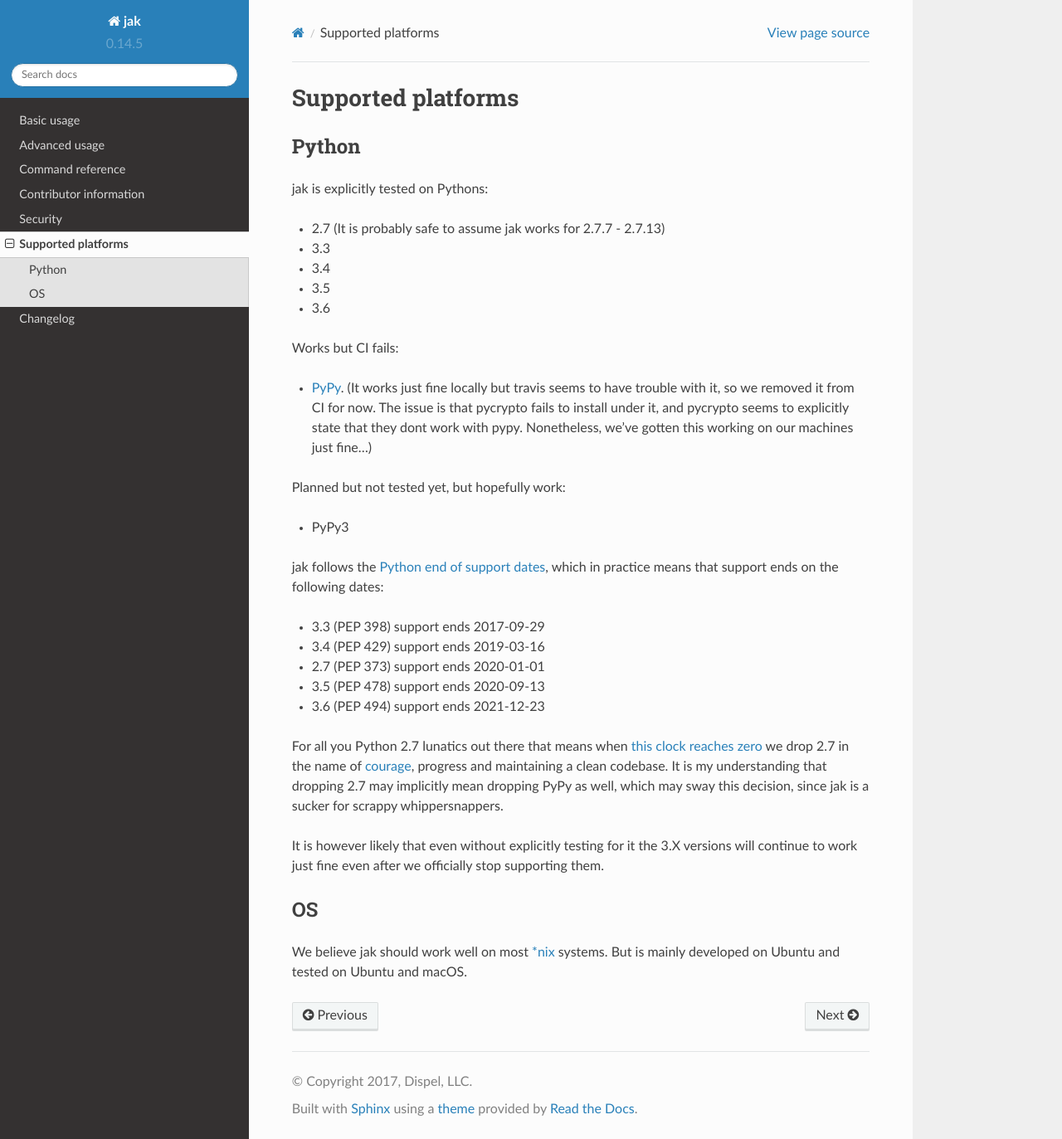
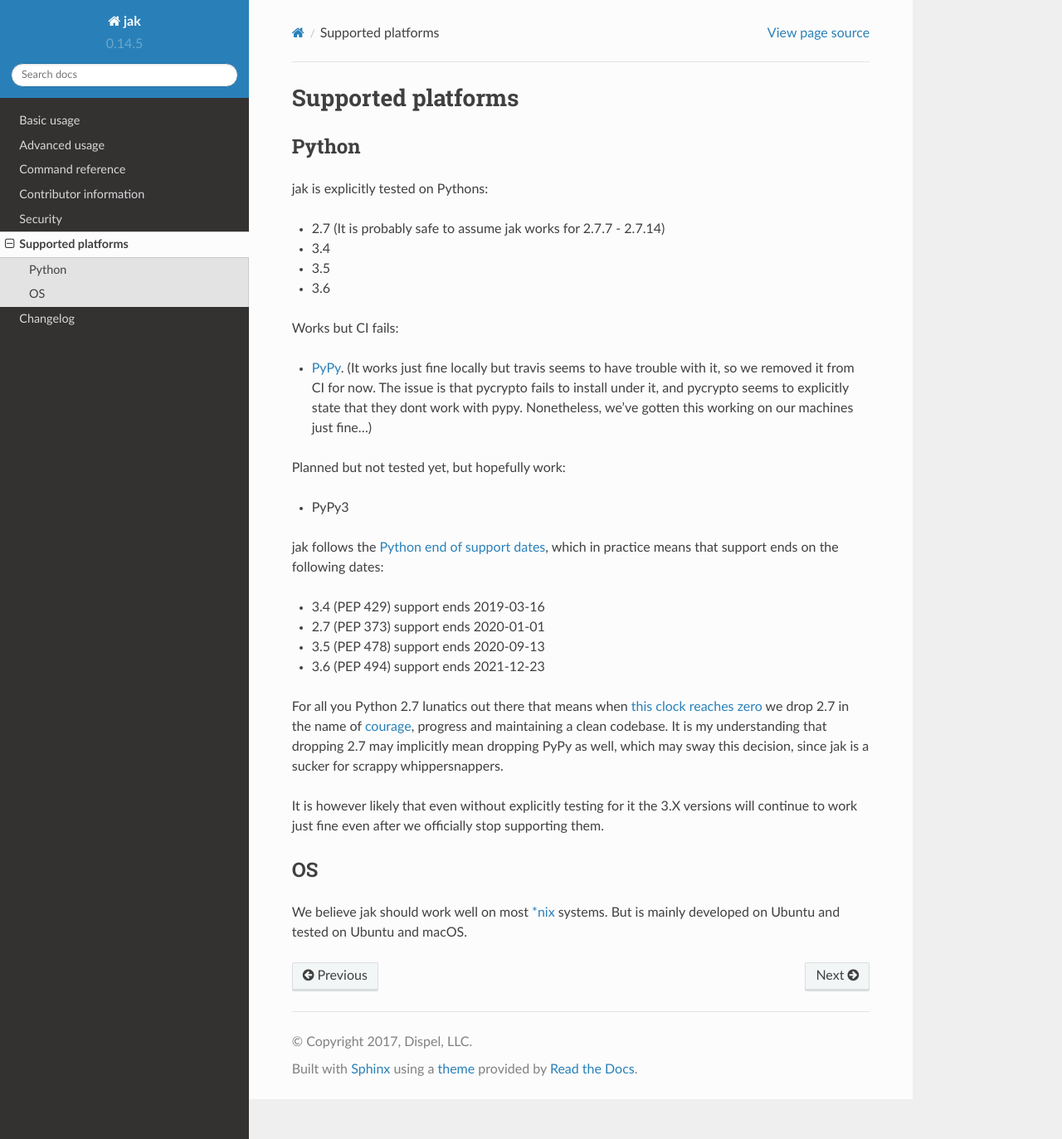
Before and after one commit to dispel/jak, a Sphinx documentation site: the page built from docs/supported-platforms.rst, in a window 1280 px wide and 1373 px high. Shown: the whole window at 83% size. Built offline with Sphinx 7.4.7 and the Read the Docs theme 2.0.0, drawn with Linux system fonts in a browser that asks for light colours; nearby versions of some CDN libraries; library files that are not in the unit come from our copies.

Commit message:
remove formal support for 3.3

```diff
--- a/docs/supported-platforms.rst
+++ b/docs/supported-platforms.rst
@@ -9,8 +9,7 @@
 
 jak is explicitly tested on Pythons:
 
-- 2.7 (It is probably safe to assume jak works for 2.7.7 - 2.7.13)
-- 3.3
+- 2.7 (It is probably safe to assume jak works for 2.7.7 - 2.7.14)
 - 3.4
 - 3.5
 - 3.6
@@ -25,7 +24,6 @@
 
 jak follows the `Python end of support dates <https://docs.python.org/devguide/index.html#branchstatus>`_, which in practice means that support ends on the following dates:
 
-- 3.3 (PEP 398) support ends 2017-09-29
 - 3.4 (PEP 429) support ends 2019-03-16
 - 2.7 (PEP 373) support ends 2020-01-01
 - 3.5 (PEP 478) support ends 2020-09-13
--- a/setup.py
+++ b/setup.py
@@ -44,8 +44,6 @@
     },
     classifiers=[
         # As from http://pypi.python.org/pypi?%3Aaction=list_classifiers
-        # 'Development Status :: 2 - Pre-Alpha',
-        # 'Development Status :: 3 - Alpha',
         'Development Status :: 4 - Beta',
         # 'Development Status :: 5 - Production/Stable',
         # 'Development Status :: 6 - Mature',
@@ -60,7 +58,6 @@
         # 'Operating System :: Microsoft :: Windows',
         'Programming Language :: Python',
         'Programming Language :: Python :: 2.7',
-        'Programming Language :: Python :: 3.3',
         'Programming Language :: Python :: 3.4',
         'Programming Language :: Python :: 3.5',
         'Programming Language :: Python :: 3.6',
```
Also changed, not shown: .travis.yml, 2 other files.
